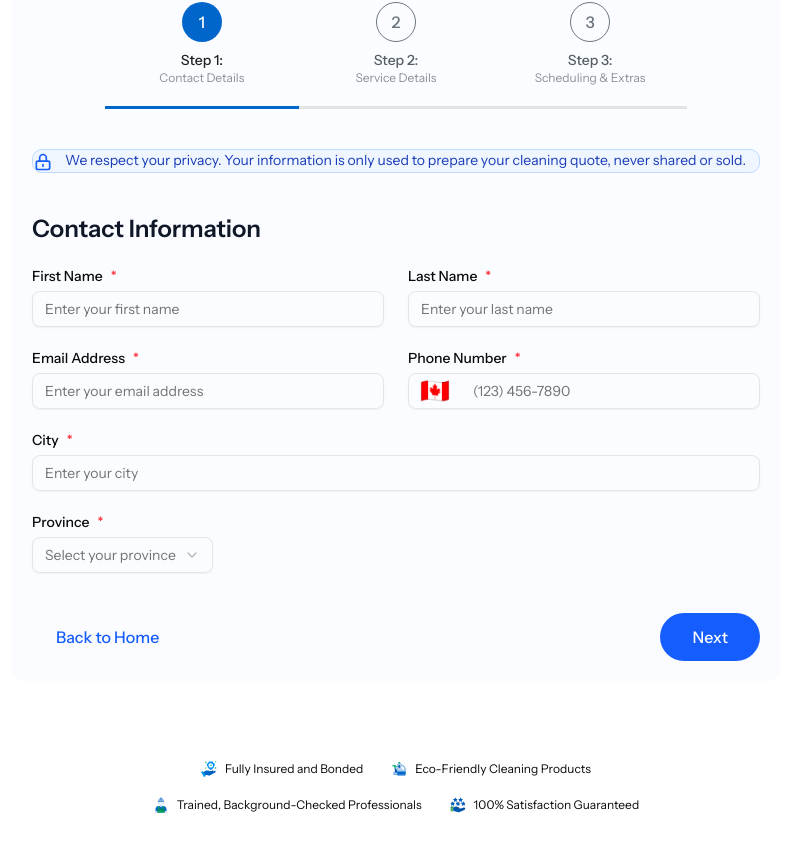
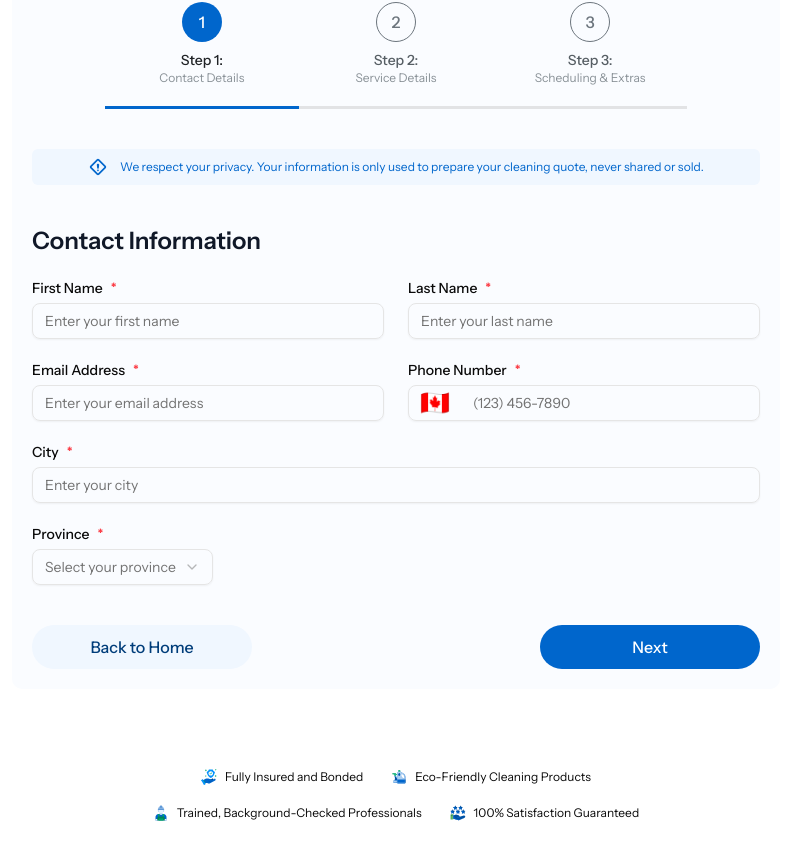
Before and after one commit to Candid001/Truecare-Cleaning-Services, a React (Vite) app: page /request-a-quote in a window 1280 px wide. Shown: the part 699-1558 px from the top of the page, without its empty margins (244-1035 px from the left). Built offline with nearby package versions, Linux system fonts and the light colour scheme.

Commit message:
Refactor privacy notice and navigation buttons

```diff
--- a/src/components/Button.jsx
+++ b/src/components/Button.jsx
@@ -1,16 +1,17 @@
 import React from "react";
 
-const Button = ({ text, variant, cta, ...props }) => {
+const Button = ({ text, variant, cta, width, ...props }) => {
     const variants = {
         primary: "bg-btn-primary text-white",
         default: "bg-white text-btn-primary",
         secondary: "bg-btn-sec text-white",
         tertiary: "bg-btn-tertiary text-white",
+        form: "bg-blue-muted-pri text-blue-active"
     };
 
     return (
         <button
-            className={`px-6 ${cta ? "py-4": "py-2.5"} rounded-4xl font-medium transition-colors w-full cursor-pointer ${variants[variant]}`}
+            className={`px-6 ${cta ? "py-4": "py-2.5"} rounded-4xl font-medium transition-colors ${width} cursor-pointer ${variants[variant]}`}
             {...props}
         >
             {text}
--- a/src/components/layout/request-a-quote/MultiStepQuoteForm.jsx
+++ b/src/components/layout/request-a-quote/MultiStepQuoteForm.jsx
@@ -6,6 +6,8 @@ import SchedulingExtrasStep from "./steps/SchedulingExtrasStep";
 import ReviewSubmitStep from "./steps/ReviewSubmitStep";
 import SuccessModal from "./SuccessModal";
 import StepIndicator from "@/components/layout/request-a-quote/StepIndicator.jsx";
+import Caution from "@assets/caution.svg?component"
+import Button from "@/components/Button.jsx";
 
 const STEPS = {
     CONTACT: 1,
@@ -323,24 +325,11 @@ ${formData.additionalNotes ? `📝 *Additional Notes*\n${formData.additionalNote
                 <StepIndicator currentStep={currentStep} />
 
                 {/* Privacy Notice */}
-                <div className="bg-blue-50 border border-blue-200 rounded-lg">
-                    <div className="flex items-start gap-3">
-                        <svg
-                            className="w-5 h-5 text-blue-600 mt-0.5 flex-shrink-0"
-                            fill="none"
-                            stroke="currentColor"
-                            viewBox="0 0 24 24"
-                        >
-                            <path
-                                strokeLinecap="round"
-                                strokeLinejoin="round"
-                                strokeWidth={2}
-                                d="M12 15v2m-6 4h12a2 2 0 002-2v-6a2 2 0 00-2-2H6a2 2 0 00-2 2v6a2 2 0 002 2zm10-10V7a4 4 0 00-8 0v4h8z"
-                            />
-                        </svg>
-                        <p className="text-sm text-blue-800">
-                            We respect your privacy. Your information is only used to prepare your
-                            cleaning quote, never shared or sold.
+                <div className="bg-blue-muted-pri py-2 rounded-sm">
+                    <div className="flex items-center justify-center gap-3">
+                        <Caution />
+                        <p className="text-xs text-btn-primary">
+                            We respect your privacy. Your information is only used to prepare your cleaning quote, never shared or sold.
                         </p>
                     </div>
                 </div>
@@ -351,36 +340,15 @@ ${formData.additionalNotes ? `📝 *Additional Notes*\n${formData.additionalNote
                 {/* Navigation Buttons */}
                 <div className="flex items-center justify-between">
                     {currentStep > STEPS.CONTACT ? (
-                        <button
-                            onClick={handleBack}
-                            className="px-6 py-3 text-blue-600 font-medium hover:text-blue-700 transition-colors"
-                        >
-                            {currentStep === STEPS.REVIEW ? "Back: Schedule" : "Back"}
-                        </button>
+                        <Button variant={`form`} width={'w-[220px]'} onClick={handleBack} text={currentStep === STEPS.REVIEW ? "Back: Schedule" : "Back"} />
                     ) : (
-                        <button
-                            onClick={() => (window.location.href = "/")}
-                            className="px-6 py-3 text-blue-600 font-medium hover:text-blue-700 transition-colors"
-                        >
-                            Back to Home
-                        </button>
+                        <Button onClick={() => (window.location.href = "/")}  width={'w-[220px]'} text={" Back to Home"} variant={`form`} />
                     )}
 
                     {currentStep < STEPS.REVIEW ? (
-                        <button
-                            onClick={handleNext}
-                            className="px-8 py-3 bg-blue-600 text-white font-medium rounded-full hover:bg-blue-700 transition-colors"
-                        >
-                            Next
-                        </button>
+                        <Button variant={`primary`} text={ `Next`}  width={'w-[220px]'} onClick={handleNext}/>
                     ) : (
-                        <button
-                            onClick={handleSubmit}
-                            disabled={isSubmitting}
-                            className="px-8 py-3 bg-blue-600 text-white font-medium rounded-full hover:bg-blue-700 transition-colors disabled:opacity-50 disabled:cursor-not-allowed"
-                        >
-                            {isSubmitting ? "Submitting..." : "Submit Quote Request"}
-                        </button>
+                        <Button variant={`primary`} width={'w-[220px]'} text={isSubmitting ? "Submitting..." : "Submit Quote Request"} onClick={handleSubmit} disabled={isSubmitting}/>
                     )}
                 </div>
             </div>
--- a/src/index.css
+++ b/src/index.css
@@ -24,7 +24,8 @@
     --color-grey: #202326;;
     --color-grey-pri: #565E64;
     --color-grey-tert: #899197;
-
+    --color-blue-muted-pri: #F0F7FF;
+    --color-blue-active: #003D7A
 }
 
 body {
```
Also changed, not shown: src/assets/caution.svg (added).
